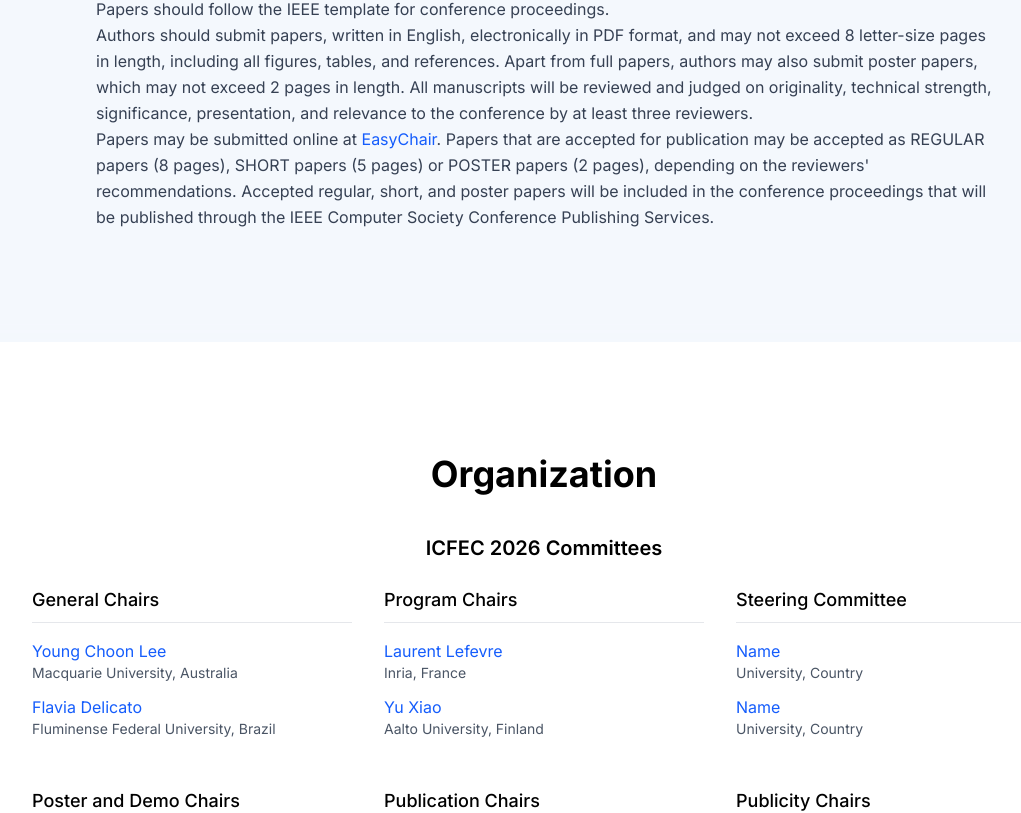
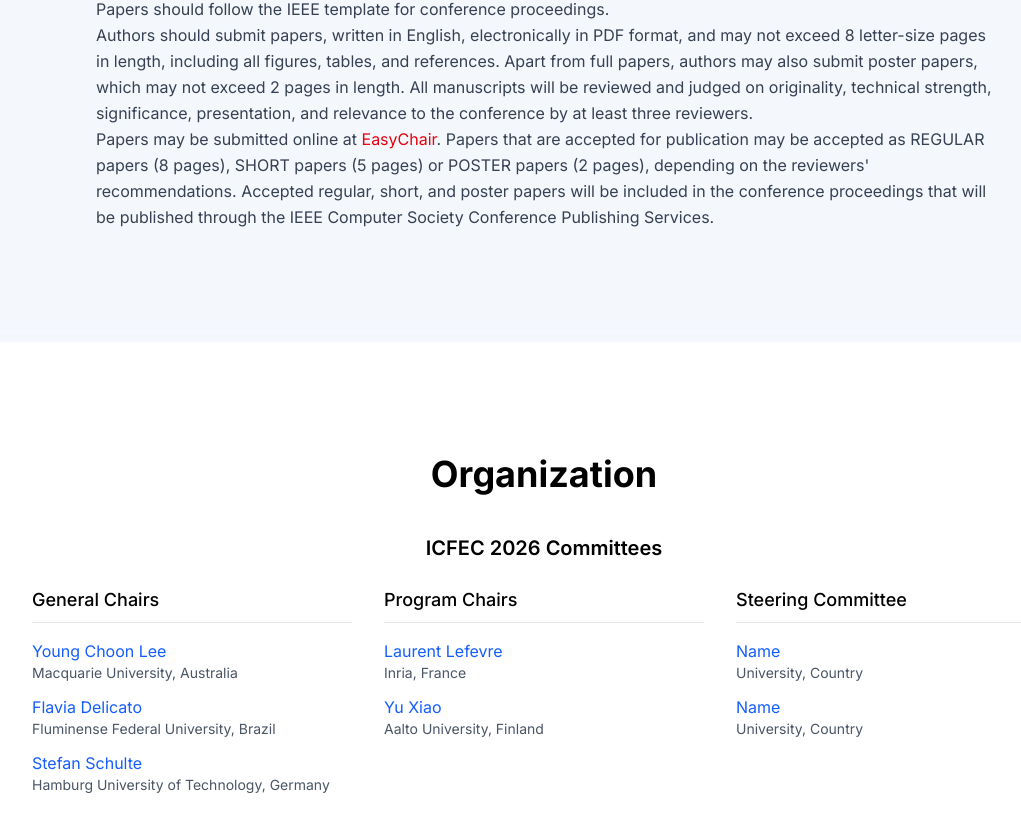
Before and after one commit to wnsah814/ICFEC2026, a Next.js app: page / in a window 1280 px wide. Shown: the part 4240-5053 px from the top of the page, without its empty margins (96-1117 px from the left). Built offline with nearby package versions, Linux system fonts and the light colour scheme.

Commit message:
Add general chair

```diff
--- a/components/Committees.tsx
+++ b/components/Committees.tsx
@@ -17,6 +17,10 @@ const Committees = () => {
               <li>
                 <a href="#" className="text-blue-600 hover:underline">Flavia Delicato</a>
                 <p className="text-sm text-gray-600">Fluminense Federal University, Brazil</p>
+              </li>
+              <li>
+                <a href="#" className="text-blue-600 hover:underline">Stefan Schulte</a>
+                <p className="text-sm text-gray-600">Hamburg University of Technology, Germany</p>
               </li>
             </ul>
           </div>
--- a/components/SubmissionInstructions.tsx
+++ b/components/SubmissionInstructions.tsx
@@ -17,7 +17,7 @@ const SubmissionInstructions = () => {
         </p>
 
         <p className="text-gray-700 leading-relaxed">
-          Papers may be submitted online at <a href="https://easychair.org" className="text-blue-600 hover:text-blue-800 transition-colors">EasyChair</a>.
+          Papers may be submitted online at <a href="https://easychair.org" className="text-red-600 hover:text-blue-800 transition-colors">EasyChair</a>.
           Papers that are accepted for publication may be accepted as REGULAR papers (8 pages), SHORT papers (5 pages) or
           POSTER papers (2 pages), depending on the reviewers&apos; recommendations. Accepted regular, short, and poster papers
           will be included in the conference proceedings that will be published through the IEEE Computer Society Conference Publishing Services.
```
